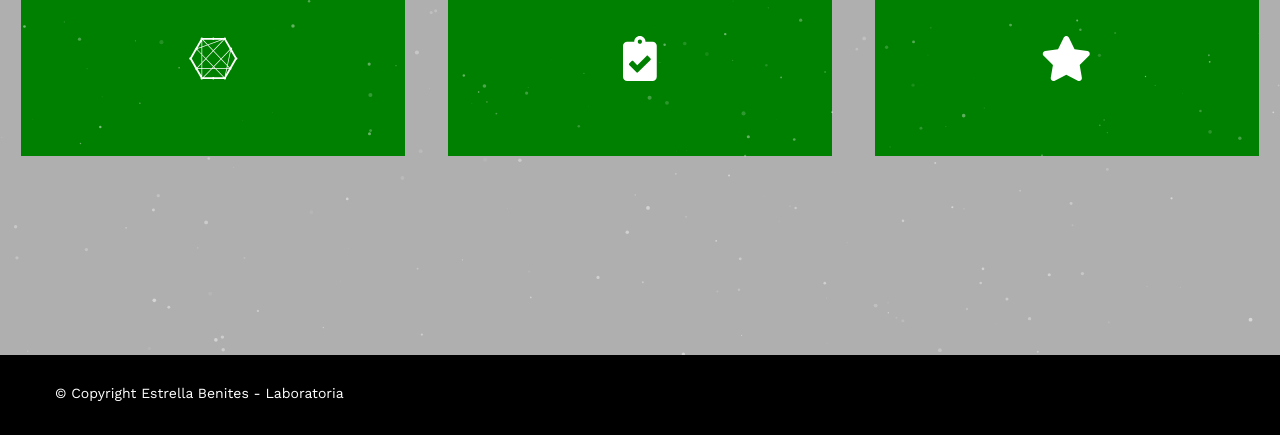
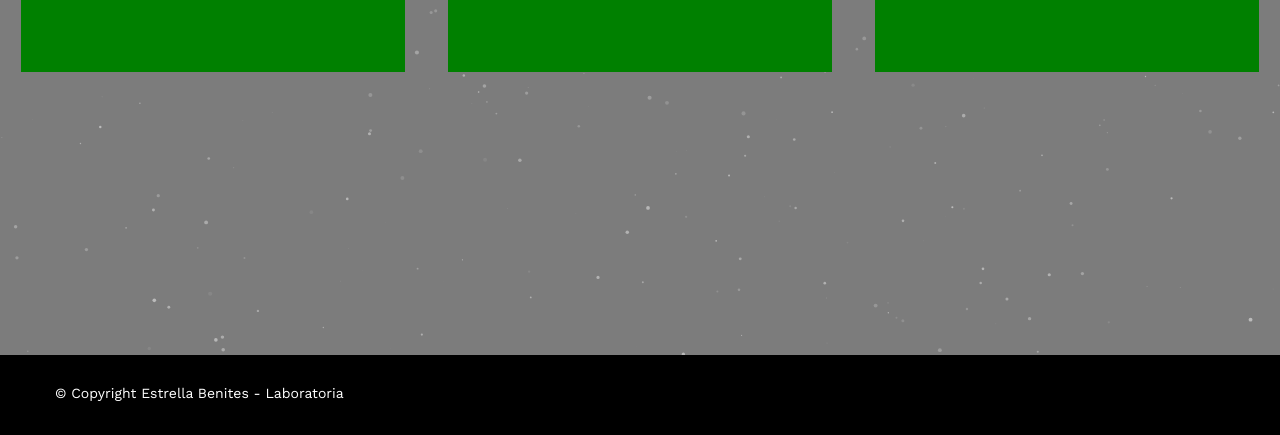
Before and after one commit to EstrellaBF/portfolio, a website: page public/index.html in a window 1280 px wide. Shown: the part 365-800 px from the top of the page. Drawn offline with nearby package versions, Linux system fonts and the light colour scheme; animation ran at ten frames a second; a web font is replaced by a local one.

Commit message:
modificando posicion

```diff
--- a/public/css/main.css
+++ b/public/css/main.css
@@ -44,7 +44,7 @@ main .col-xs-12, footer .col-xs-12  {
 }
 
 .img-background {
-  background-color: rgba(0, 0, 0, 0.315);
+  background-color: rgb(124, 124, 124);
   /* position: relative; */
   /* display: flex; */
   /* flex-direction: column; */
@@ -60,9 +60,9 @@ main .col-xs-12, footer .col-xs-12  {
   color: #fff;
   font-family: 'Sacramento', cursive;
   font-size: 4.5rem;
-  /* height: 100%; */
+  height: 100%;
   /* left: 0; */
-  /* line-height: 8em; */
+  line-height: 6em;
   margin: 0;
   /* position: absolute; */
   text-align: center;
@@ -80,10 +80,10 @@ main .col-xs-12, footer .col-xs-12  {
   /* top: 0; */
   color: #fff;
   /* padding: 0.7em 0; */
-  /* position: absolute; */
+  position: absolute;
   display: flex;
   flex-direction: row;
-  /* width: 100vw; */
+  width: 100vw;
   justify-content: space-around;
   margin-bottom: 3em;
 }
```
